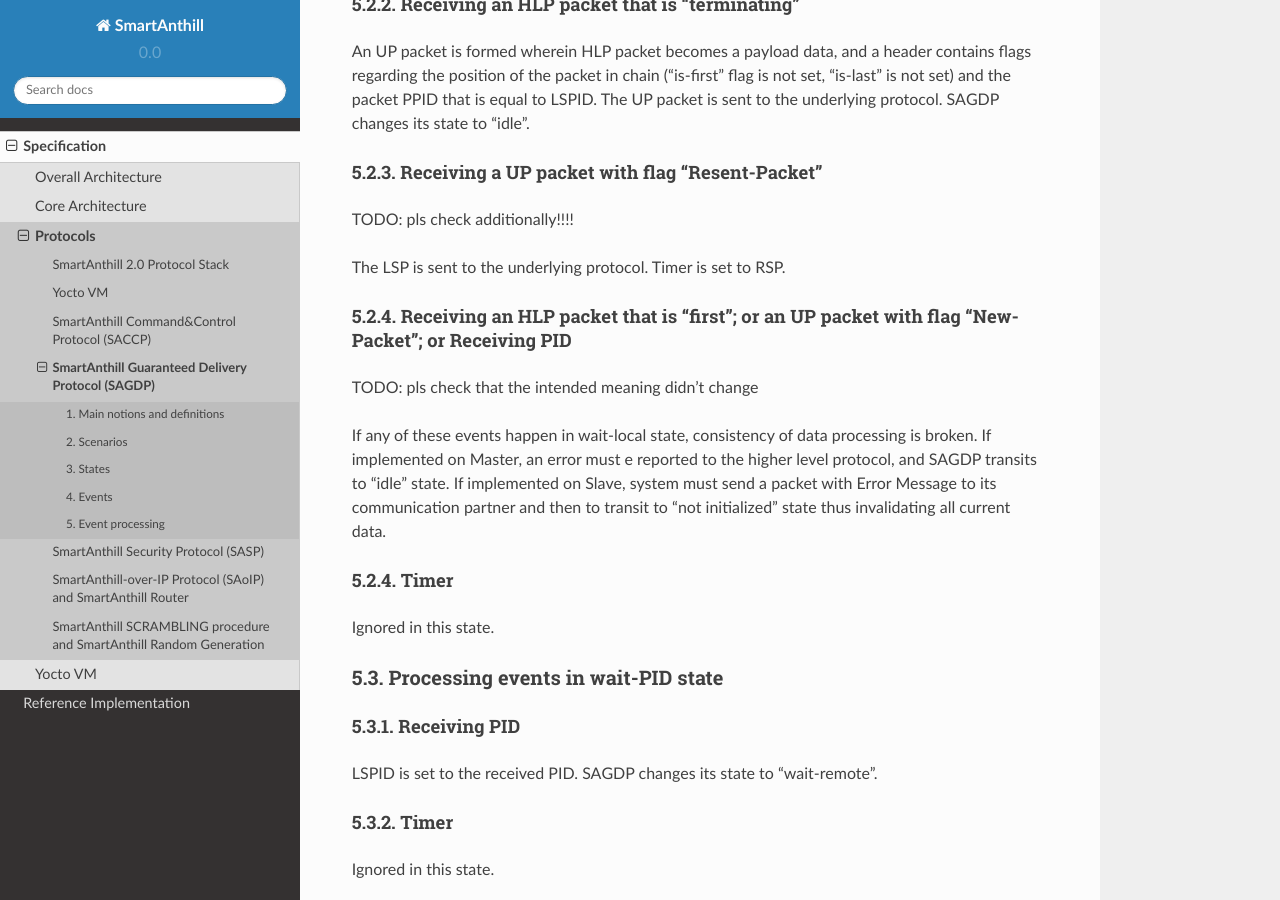
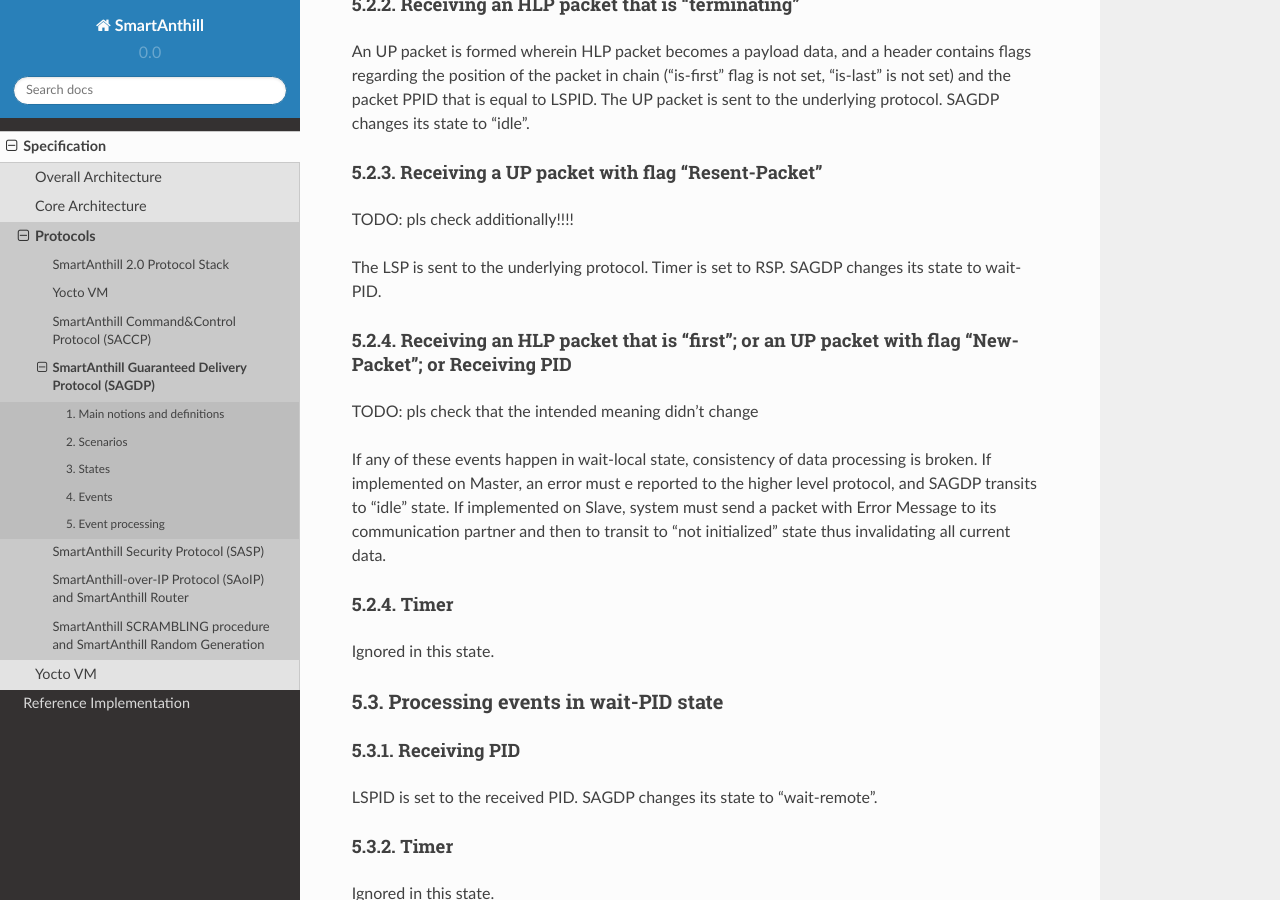
Before and after one commit to smartanthill/smartanthill2_0, a Sphinx documentation site: the page built from docs/design-documents/protocols/sagdp.rst, in a window 1280 px wide and 900 px high, scrolled down 10133 px. Built offline with Sphinx 7.4.7 and the Read the Docs theme 2.0.0, drawn with Linux system fonts in a browser that asks for light colours.

Commit message:
SAGDP: minor fixes

```diff
--- a/docs/design-documents/protocols/sagdp.rst
+++ b/docs/design-documents/protocols/sagdp.rst
@@ -308,7 +308,7 @@
 
 TODO: pls check additionally!!!!
 
-The LSP is sent to the underlying protocol. Timer is set to RSP.
+The LSP is sent to the underlying protocol. Timer is set to RSP. SAGDP changes its state to wait-PID.
 
 5.2.4. Receiving an HLP packet that is "first"; or an UP packet with flag "New-Packet"; or Receiving PID
 ''''''''''''''''''''''''''''''''''''''''''''''''''''''''''''''''''''''''''''''''''''''''''''''''''''''''
```
